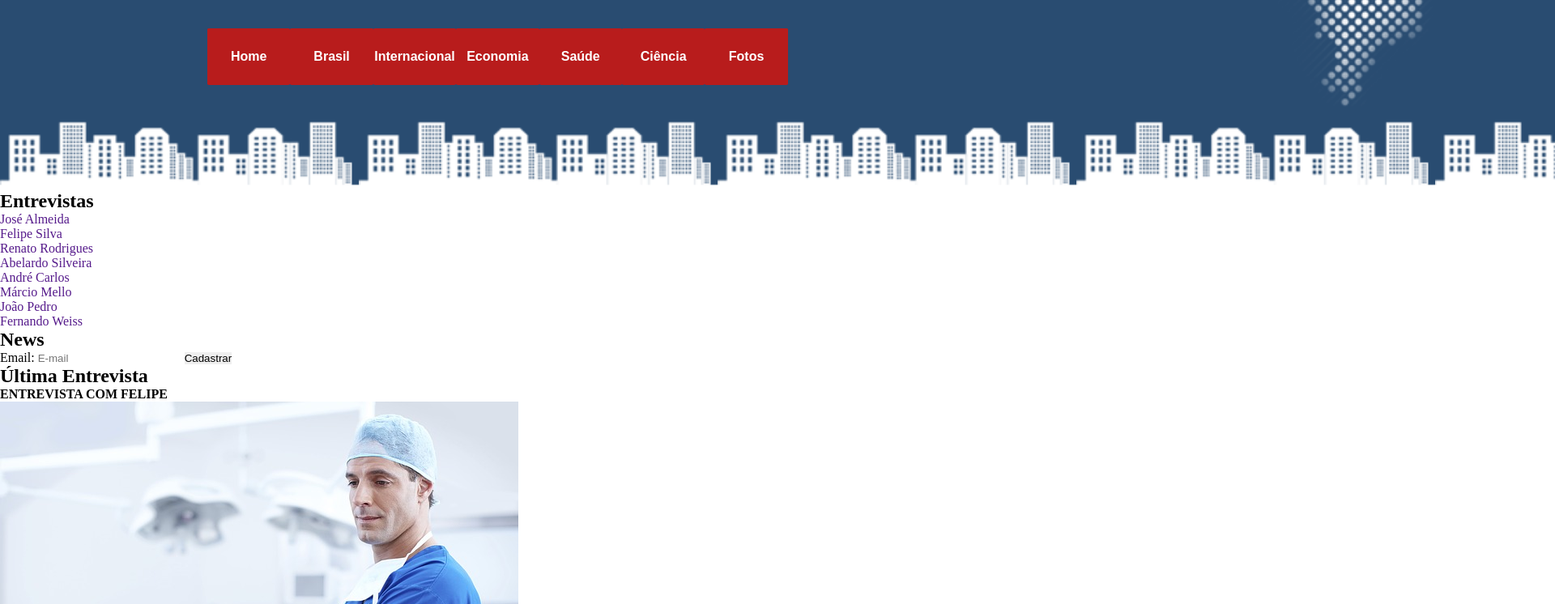
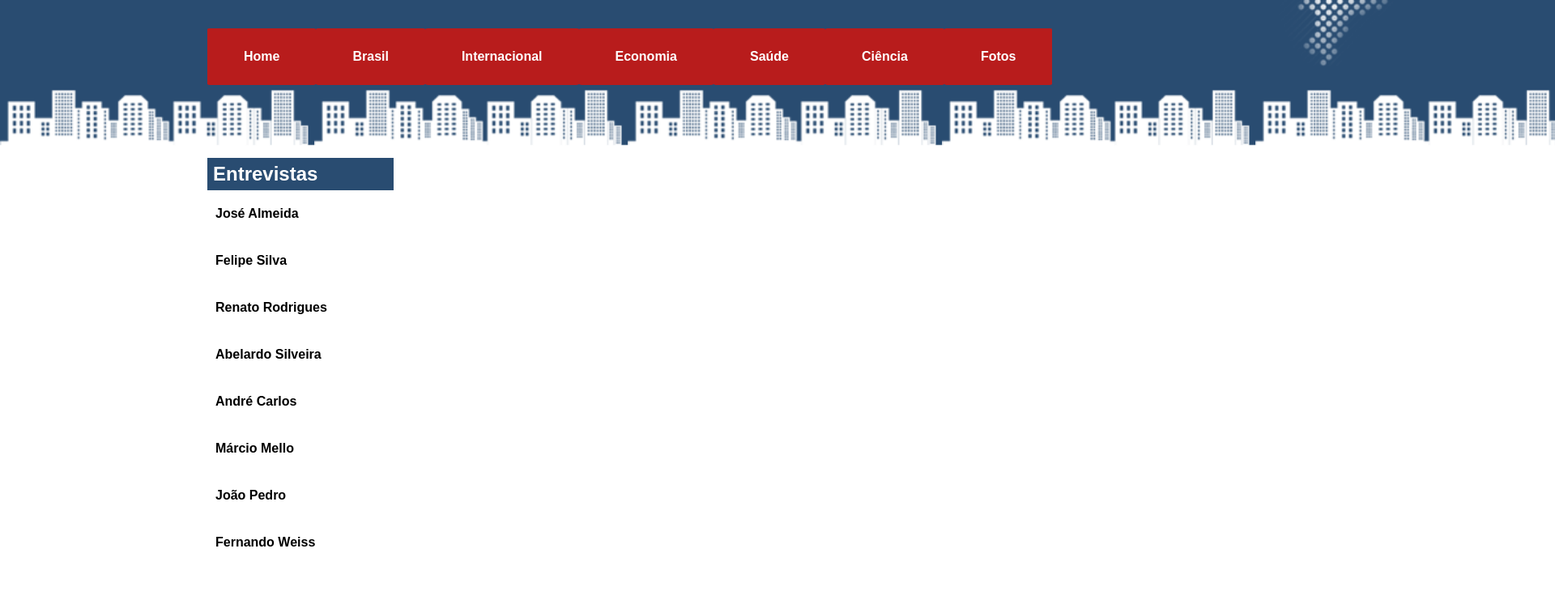
Before and after one commit to guiborlot/news-site, a plain HTML site: page index.html in a window 1280 px wide. Shown: the part 165-911 px from the top of the page at 81% size, 1920 px wide, since content can reach past the window. Drawn offline with Linux system fonts and the light colour scheme.

Commit message:
Menu lateral esquerdo completo

```diff
--- a/index.html
+++ b/index.html
@@ -43,7 +43,7 @@
                 <li><a href="">João Pedro</a></li>
                 <li><a href="">Fernando Weiss</a></li>
             </ul>
-            <h2>News</h2>
+            <h2 id="news">News</h2>
             <span>Email:</span>
             <input placeholder="E-mail">
             <button>Cadastrar</button>
--- a/style/main.css
+++ b/style/main.css
@@ -3,6 +3,8 @@
     margin: 0;
     box-sizing: border-box;
     border: 0;
+    list-style: none;
+    font-family: sans-serif;
 }
 
 /* --------- Header content --------- */
@@ -13,7 +15,7 @@ header{
 }
 
 .fundo{
-    height: 400px;
+    height: 350px;
     width: 100%;
 }
 
@@ -35,7 +37,7 @@ header ul{
 }
 
 header ul li{
-    width: 8%;
+    padding: 0 25px;
     background-color: rgb(184, 28, 28);
     border-radius: 2%;
 }
@@ -49,7 +51,6 @@ a{
 }
 
 header ul li a{
-    font-family: sans-serif;
     font-weight: bold;
     color: white;
     display: flex;
@@ -62,8 +63,79 @@ header ul li a{
 #detalhe-logo{
     position: absolute;
     left: 1500px;
-    width: 300px;
+    width: 250px;
+}
+/* --------- Header content --------- */
+
+/* --------- Container --------- */
+
+#container{
+    display: flex;
+    width: 60%;
+    margin: 10px auto;
+    /* border: solid 4px red; */
+    flex-wrap: wrap;
 }
 
+#menu-lateral{
+    width: 230px;
+    /* border: solid 2px blue; */
+}
 
-/* --------- Header content --------- */
+#menu-lateral h2{
+    display: flex;
+    height: 40px;
+    align-items: center;
+    padding-left: 7px;
+    color: #fff;
+    background-color: rgb(41, 76, 113);
+    font-weight: bolder;
+}
+
+#news{
+    margin-top: 50px;
+}
+
+#menu-lateral a:visited{
+    color: #000;
+
+}
+
+#menu-lateral li{
+    padding: 20px 10px;
+    font-weight: bold;
+}
+
+#menu-lateral span{
+    display: flex;
+    padding-top: 15px;
+    font-size: 15pt;
+    padding-left: 5px;
+}
+
+#menu-lateral input{
+    margin-left: 5px;
+    height: 40px;
+    border: solid 2px turquoise;
+}
+
+#menu-lateral input:focus{
+    outline: none;
+}
+
+#menu-lateral input::placeholder{
+    font-size: 12pt;
+    padding-left: 5px;
+}
+
+#menu-lateral button{
+    margin-left: 5px;
+    height: 40px;
+    background-color: darkred;
+    color: #fff;
+    width: 100px;
+    font-weight: bold;
+    font-size: 13pt;
+}
+
+/* --------- Container --------- */
```
